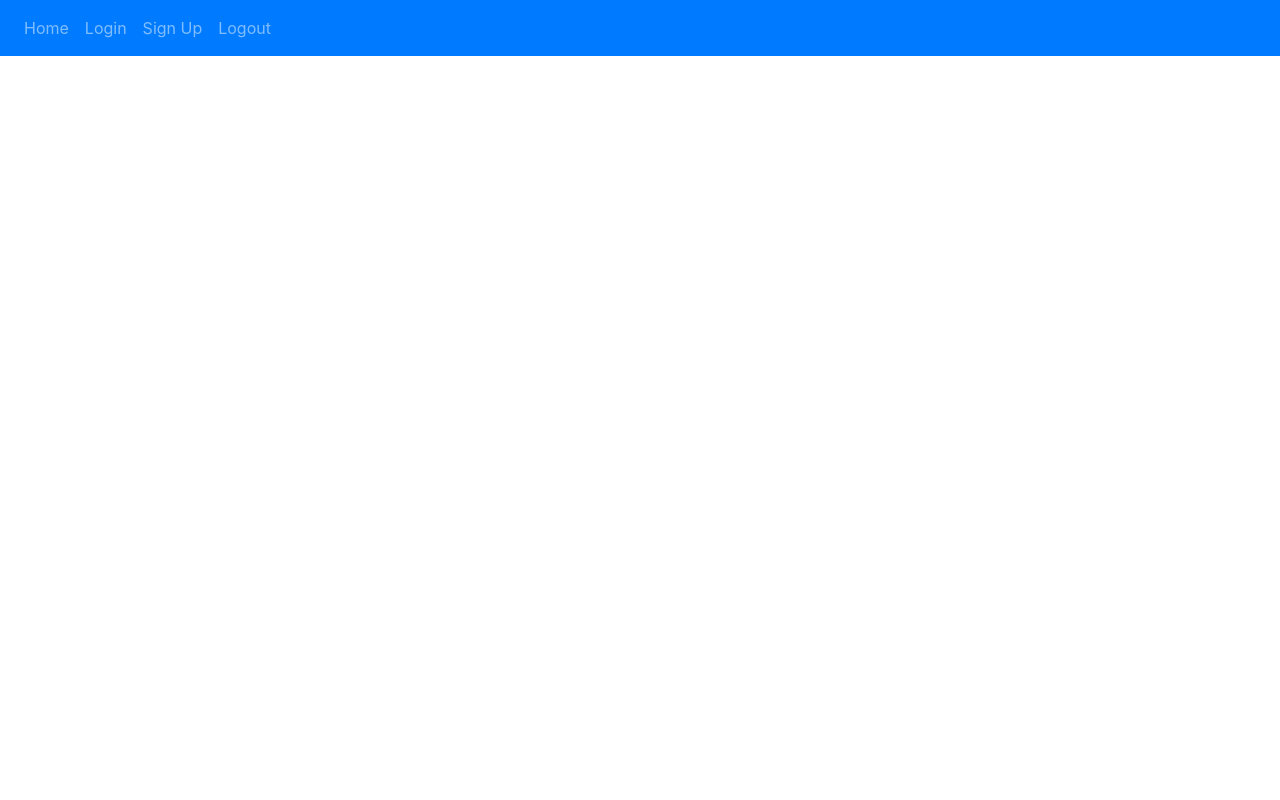
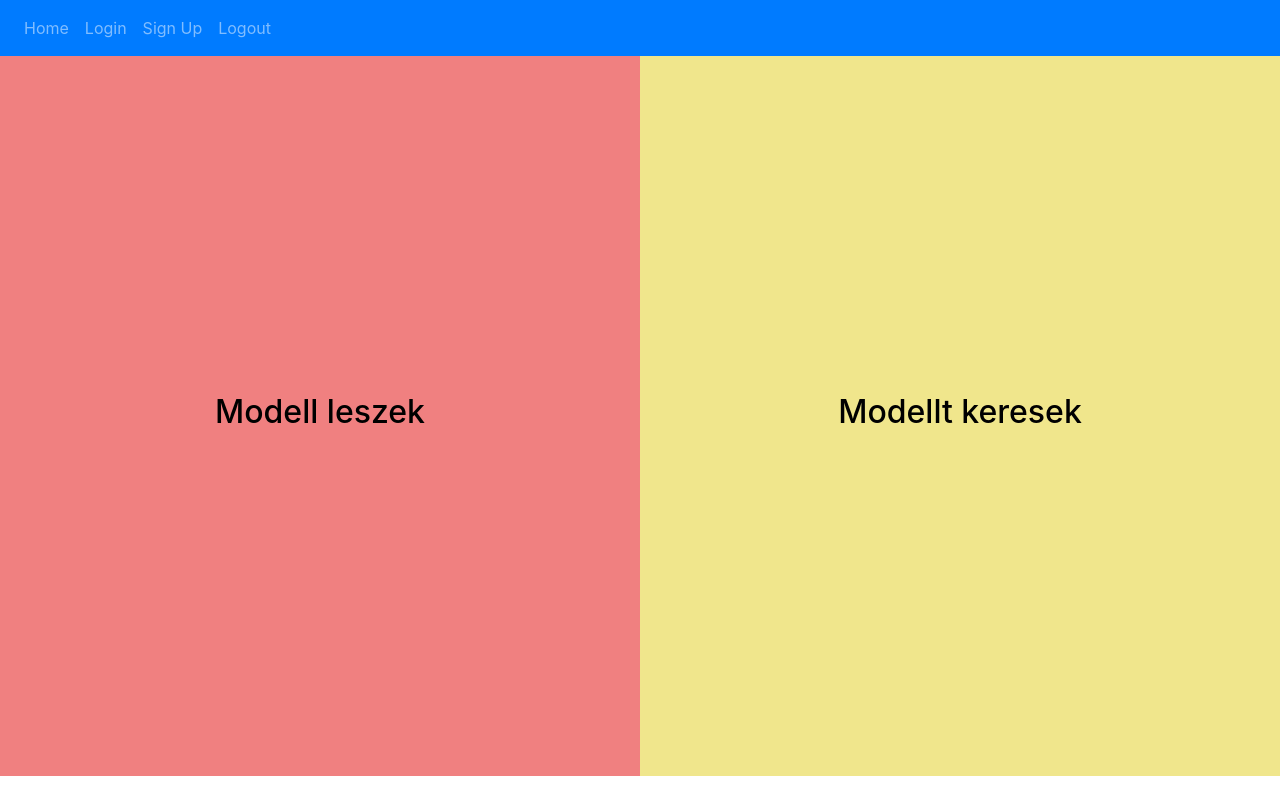
Before and after one commit to marciberes/legymodell, a Python web app: template website/templates/home.html in a window 1280 px wide. Run offline with Jinja, Linux system fonts and the light colour scheme; the template is opened without the code that fills it, so the values that code supplies are empty; some libraries are stand-ins or nearby versions.

Commit message:
Added home.html

```diff
--- a/website/templates/base.html
+++ b/website/templates/base.html
@@ -23,7 +23,7 @@
     </button>
     <div class="collapse navbar-collapse" id="navbar">
         <div class="navbar-nav">
-            <a class="nav-item nav-link" id="home" href="/">Home</a>
+            <a class="nav-item nav-link" id="home" href="home.html">Home</a>
             <a class="nav-item nav-link" id="login" href="/login">Login</a>
             <a class="nav-item nav-link" id="sign-up" href="/sign-up">Sign Up</a>
             <a class="nav-item nav-link" id="logout" href="/logout">Logout</a>
--- a/website/templates/home.html
+++ b/website/templates/home.html
@@ -1,2 +1,60 @@
-{% extends "base.html" %}
-{% block title%}Home{% endblock %}
+<!DOCTYPE html>
+<html lang="en">
+<head>
+    <meta charset="UTF-8">
+    <meta http-equiv="X-UA-Compatible" content="IE=edge">
+    <meta name="viewport" content="width=device-width, initial-scale=1.0">
+
+    <link
+            rel="stylesheet"
+            href="https://stackpath.bootstrapcdn.com/bootstrap/4.4.1/css/bootstrap.min.css"
+            integrity="sha384-Vkoo8x4CGsO3+Hhxv8T/Q5PaXtkKtu6ug5TOeNV6gBiFeWPGFN9MuhOf23Q9Ifjh"
+            crossorigin="anonymous"
+    />
+    <link
+            rel="stylesheet"
+            href="https://stackpath.bootstrapcdn.com/font-awesome/4.7.0/css/font-awesome.min.css"
+            crossorigin="anonymous"
+    />
+    <link rel="stylesheet" href="style.css" type="text/css">
+    <title>Index</title>
+</head>
+<body>
+<div class="flexbox-container">
+    <nav class="navbar navbar-expand-lg navbar-dark bg-primary">
+        <button class="navbar-toggler" type="button" data-toggle="collapse" data-target="#navbar">
+            <span class="navbar-toggler-icon"></span>
+        </button>
+        <div class="collapse navbar-collapse" id="navbar">
+            <div class="navbar-nav">
+                <a class="nav-item nav-link" id="home" href="home.html">Home</a>
+                <a class="nav-item nav-link" id="login" href="/login">Login</a>
+                <a class="nav-item nav-link" id="sign-up" href="/sign-up">Sign Up</a>
+                <a class="nav-item nav-link" id="logout" href="/logout">Logout</a>
+            </div>
+        </div>
+    </nav>
+    <script
+            src="https://code.jquery.com/jquery-3.2.1.slim.min.js"
+            integrity="sha384-KJ3o2DKtIkvYIK3UENzmM7KCkRr/rE9/Qpg6aAZGJwFDMVNA/GpGFF93hXpG5KkN"
+            crossorigin="anonymous"
+    ></script>
+    <script
+            src="https://cdnjs.cloudflare.com/ajax/libs/popper.js/1.12.9/umd/popper.min.js"
+            integrity="sha384-ApNbgh9B+Y1QKtv3Rn7W3mgPxhU9K/ScQsAP7hUibX39j7fakFPskvXusvfa0b4Q"
+            crossorigin="anonymous"
+    ></script>
+    <script
+            src="https://maxcdn.bootstrapcdn.com/bootstrap/4.0.0/js/bootstrap.min.js"
+            integrity="sha384-JZR6Spejh4U02d8jOt6vLEHfe/JQGiRRSQQxSfFWpi1MquVdAyjUar5+76PVCmYl"
+            crossorigin="anonymous"
+    ></script>
+    <div class="flexbox-item flexbox-item-2">
+        <h2><a class="choice" href="home.html">Modell leszek</a></h2>
+    </div>
+    <div class="flexbox-item flexbox-item-3">
+        <h2><a class="choice" href="home.html">Modellt keresek</a></h2>
+    </div>
+</div>
+</body>
+</html>
--- /dev/null
+++ b/website/templates/style.css
@@ -0,0 +1,42 @@
+.choice{
+    color: black;
+}
+.choice:hover{
+    text-decoration: none;
+    color: black;
+    font-size: 32pt;
+}
+.flexbox-container{
+    position: absolute;
+    left: 0;
+    right: 0;
+    top: 0;
+}
+
+.flexbox-item{
+    display: flex;
+    width: 50%;
+    min-height: 90vh;
+    box-sizing: border-box;
+    margin: 0 0 0 0;
+    float: left;
+    justify-content: center;
+    align-items: center;
+}
+
+.flexbox-item-2{
+    display: flex;
+    left: 0;
+    background: lightcoral;
+
+}
+.flexbox-item-3{
+    right: 0;
+    background: khaki;
+}
+.flexbox-item-2:hover{
+    background: red;
+}
+.flexbox-item-3:hover{
+    background: yellow;
+}
```
